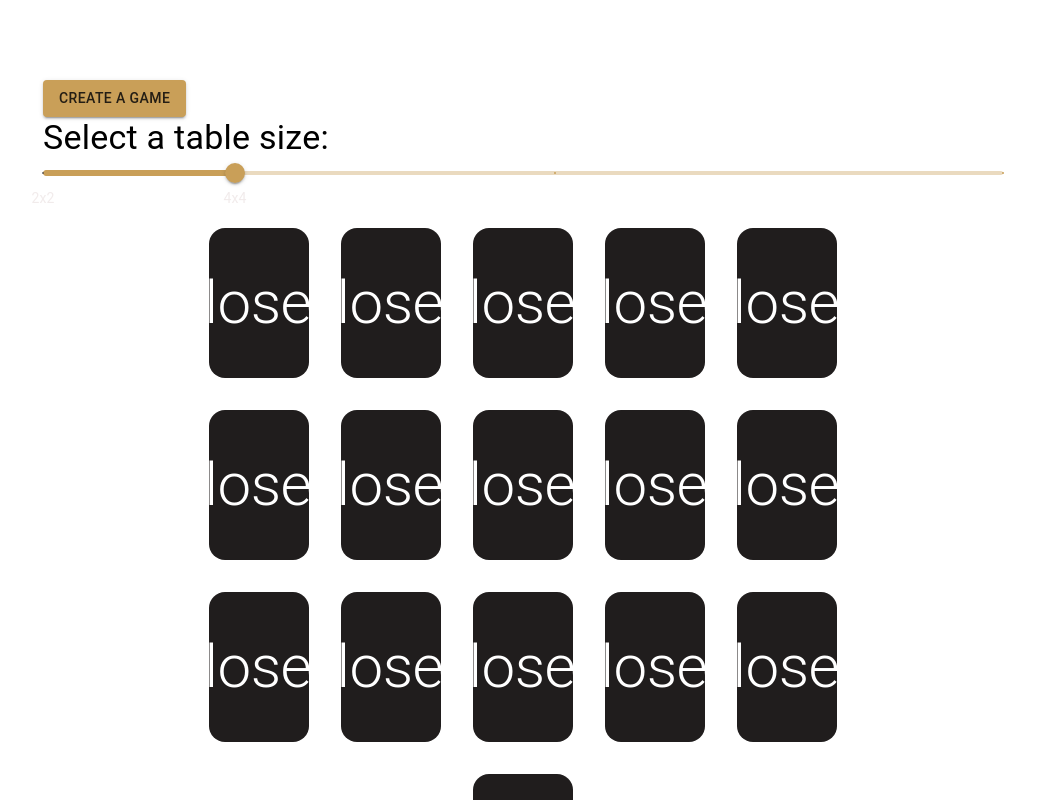
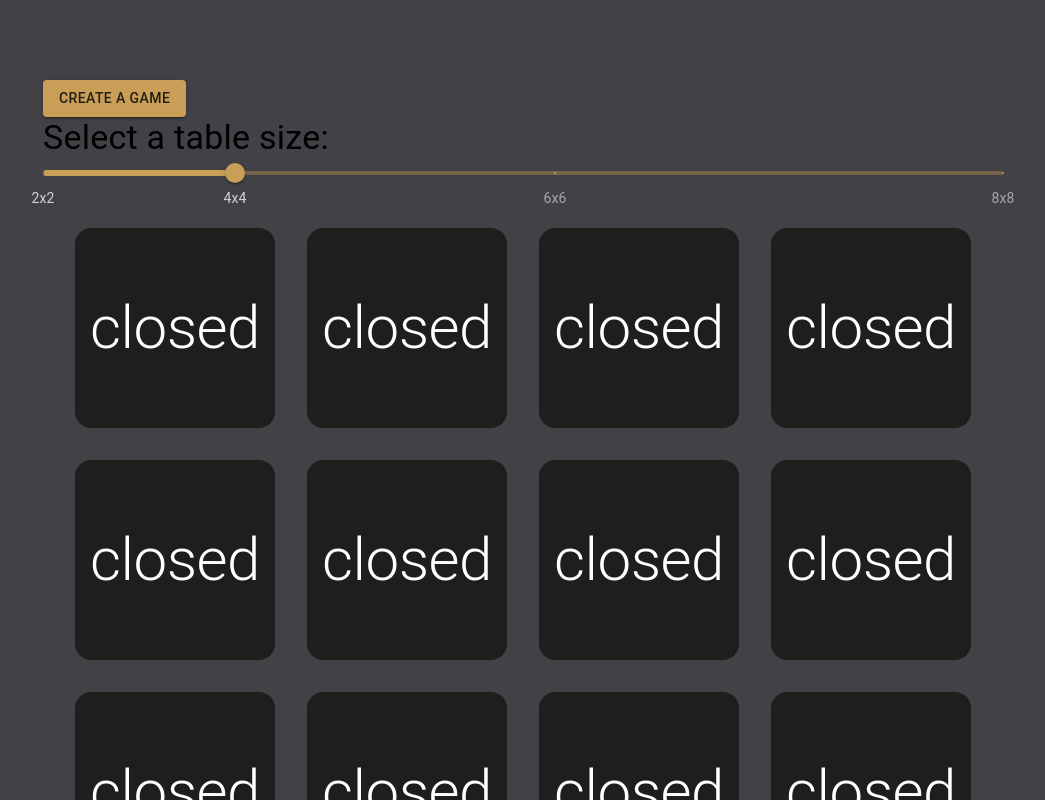
Before and after one commit to cenarturkmen/memory-game, a React (Create React App) app: page / in a window 1280 px wide. Both pictures are taken after a click on the button "CREATE A GAME". Shown: the top 800 px of the page, without its empty margins (117-1162 px from the left). Built offline with nearby package versions, Linux system fonts and the light colour scheme.

Commit message:
style(*): different cell and table sizes add

```diff
--- a/src/components/Cell/Cell.scss
+++ b/src/components/Cell/Cell.scss
@@ -1,13 +1,13 @@
 .parent {
   width: 250px;
-  height: 400px;
+  height: 250px;
   margin: 1rem;
 }
 
 .child {
   background: #201d1d;
   width: 250px;
-  height: 400px;
+  height: 250px;
   display: flex;
   justify-content: center;
   align-items: center;
@@ -20,20 +20,39 @@
   max-width: 200px;
 }
 
-.parent-16 {
-  width: 100px;
-  height: 150px;
-  margin: 1rem;
-}
-
-.child-16 {
-  width: 100px;
-  height: 150px;
-}
-
 .openImage {
   border-radius: 1rem;
   margin-bottom: 15px;
   max-width: 100px;
   max-height: 100px;
 }
+
+.parent-16 {
+  width: 200px;
+  height: 200px;
+}
+
+.child-16 {
+  width: 200px;
+  height: 200px;
+}
+
+.parent-36 {
+  width: 150px;
+  height: 150px;
+}
+
+.child-36 {
+  width: 150px;
+  height: 150px;
+}
+
+.parent-64 {
+  width: 100px;
+  height: 100px;
+}
+
+.child-64 {
+  width: 100px;
+  height: 100px;
+}
--- a/src/components/Table/Table.scss
+++ b/src/components/Table/Table.scss
@@ -5,13 +5,29 @@
 }
 
 .table-4 {
-  max-width: 60%;
-  margin-left: 20%;
+  max-width: 80%;
+  margin-left: 10%;
+  display: flex;
   flex-wrap: wrap;
 }
 
-.table-16{
-    max-width: 80%;
-    margin-left: 10%;
-    flex-wrap: wrap;
+.table-16 {
+  max-width: 100%;
+  margin-right: 0%;
+  flex-wrap: wrap;
+  display: flex;
 }
+
+.table-36 {
+  max-width: 100%;
+  margin-left: 0%;
+  flex-wrap: wrap;
+  display: flex;
+}
+
+.table-64 {
+  max-width: 100%;
+  margin-left: 0%;
+  flex-wrap: wrap;
+  display: flex;
+}
--- a/src/index.css
+++ b/src/index.css
@@ -5,6 +5,7 @@ body {
     sans-serif;
   -webkit-font-smoothing: antialiased;
   -moz-osx-font-smoothing: grayscale;
+  background-color: #414146;
 }
 
 code {
```
Also changed, not shown: src/utils/Layout.tsx (deleted, +0 -9 lines).
